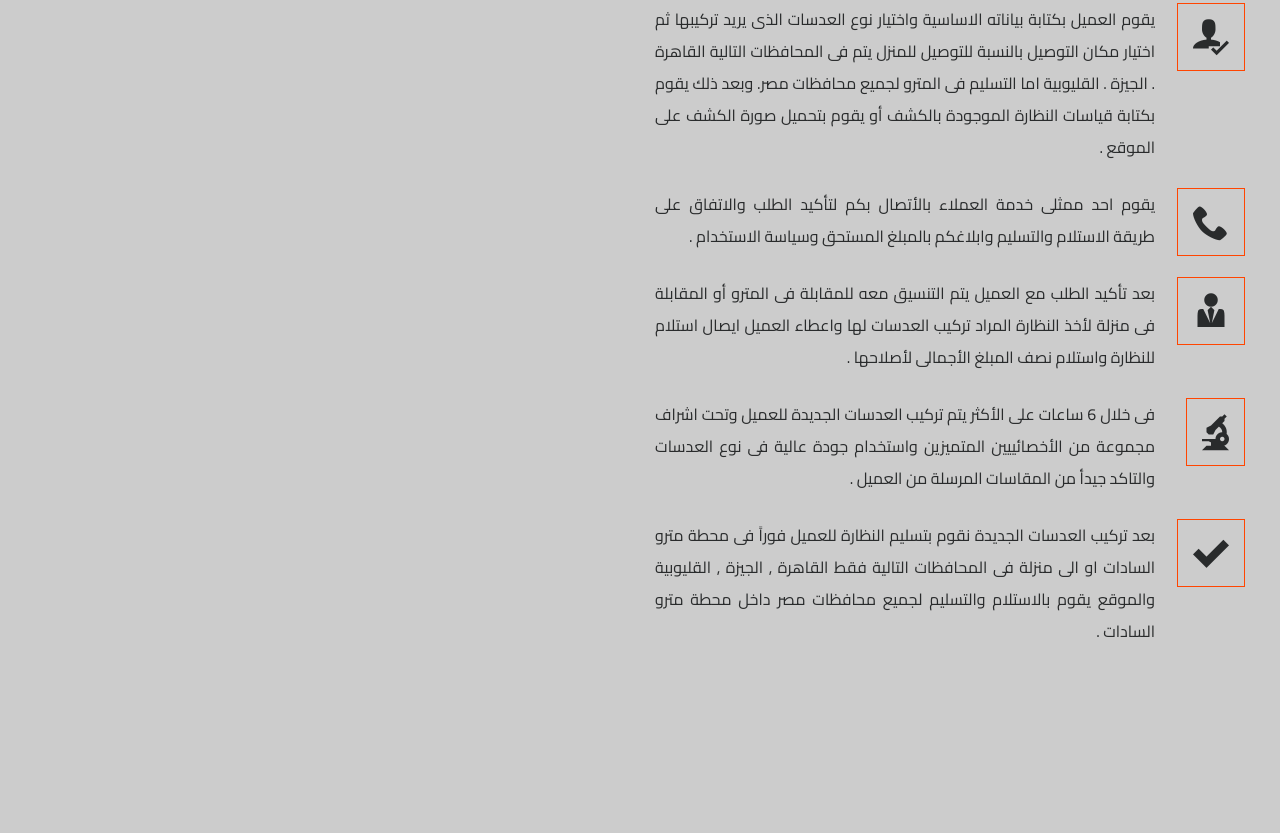
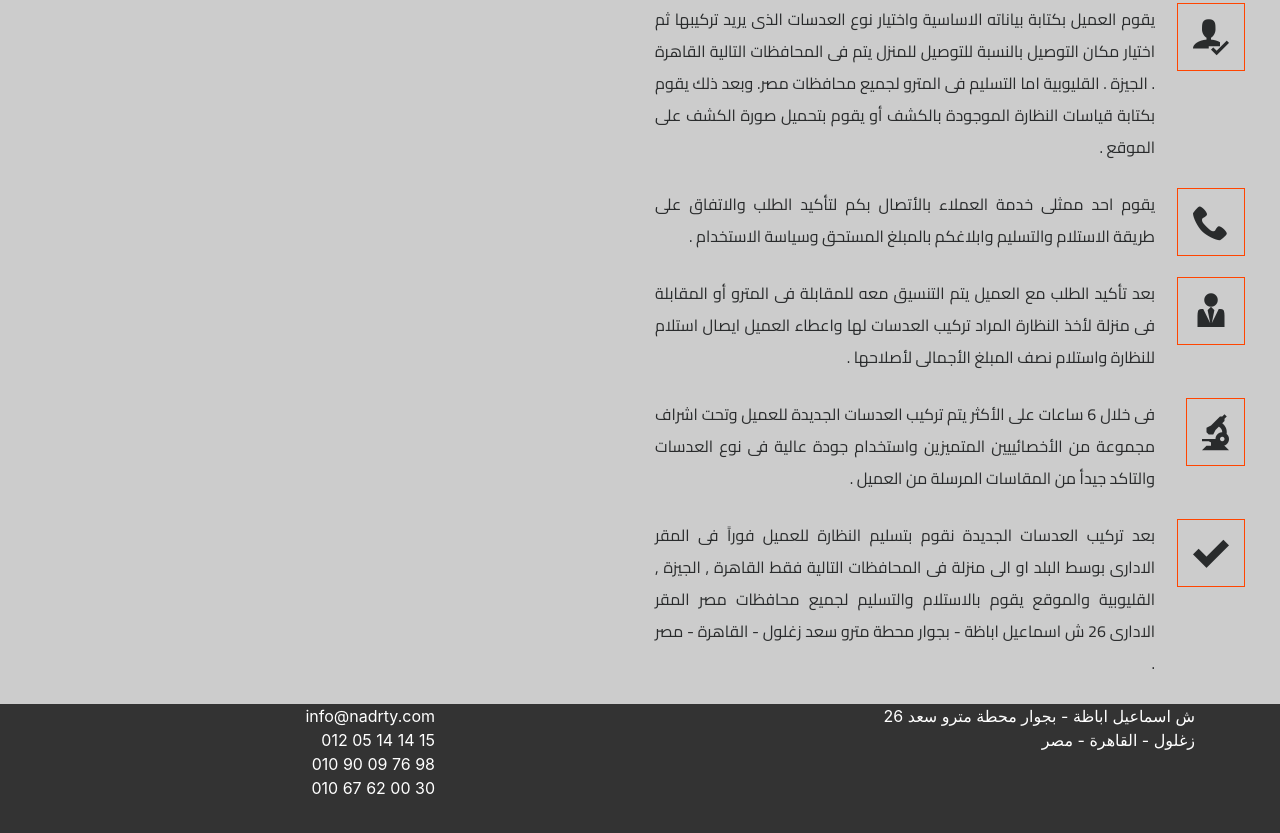
Before and after one commit to nadrty/nadrty.github.io, a plain HTML site: page index.html in a window 1280 px wide. Shown: the part 175-1008 px from the top of the page. Before the commit the page ends 847 px from the top, so only its background shows below. Drawn offline with nearby package versions, Linux system fonts and the light colour scheme; a script that the page names is missing; files whose address does not match are found by name.

Commit message:
re upload index
index

```diff
--- a/index.html
+++ b/index.html
@@ -153,7 +153,14 @@
                     z-index: 1;
                     margin-top: 50px;
                 }
-
+                .main-footer{
+                    height: 300px;
+                    background: #333;
+                }
+                .info{
+                    color: white;
+                    text-align: right;
+                }
         </style>
     <title>نضارتي دوت كوم</title>
   </head>
@@ -203,7 +210,7 @@
                                     <li>
                                             <span class="icon-settings icon-checkmark"></span>
                                             <p>
-                                                    بعد تركيب العدسات الجديدة نقوم بتسليم النظارة للعميل فوراً فى محطة مترو السادات او الى منزلة فى المحافظات التالية فقط القاهرة , الجيزة , القليوبية  والموقع يقوم بالاستلام والتسليم لجميع محافظات مصر داخل محطة مترو السادات .
+                                                    بعد تركيب العدسات الجديدة نقوم بتسليم النظارة للعميل فوراً فى المقر الادارى بوسط البلد او الى منزلة فى المحافظات التالية فقط القاهرة , الجيزة , القليوبية  والموقع يقوم بالاستلام والتسليم لجميع محافظات مصر المقر الادارى    26 ش اسماعيل اباظة - بجوار محطة مترو سعد زغلول - القاهرة - مصر .
                                                     </p>
                                         </li>
 
@@ -212,7 +219,29 @@
             </div>
         </div>
     </div>
+<footer class="main-footer">
+    <div class="container">
+        <div class="row">
+        <div class="col-lg-4">
+       <div class="info"> info@nadrty.com <br/>
+        012 05 14 14 15 <br/>
+        010 90 09 76 98 <br/>
+        010 67 62 00 30 <br/>
+    </div>
+        </div>
+        <div class="col-lg-4">
+            <div class="info">
 
+            </div>
+        </div>
+        <div class="col-lg-4">
+            <div class="info">
+                26 ش اسماعيل اباظة - بجوار محطة مترو سعد زغلول - القاهرة - مصر
+            </div>
+        </div>
+    </div>
+    </div>
+</footer>
     <!-- Optional JavaScript -->
     <!-- jQuery first, then Popper.js, then Bootstrap JS -->
     <script src="https://code.jquery.com/jquery-3.2.1.slim.min.js" integrity="sha384-KJ3o2DKtIkvYIK3UENzmM7KCkRr/rE9/Qpg6aAZGJwFDMVNA/GpGFF93hXpG5KkN" crossorigin="anonymous"></script>
```
